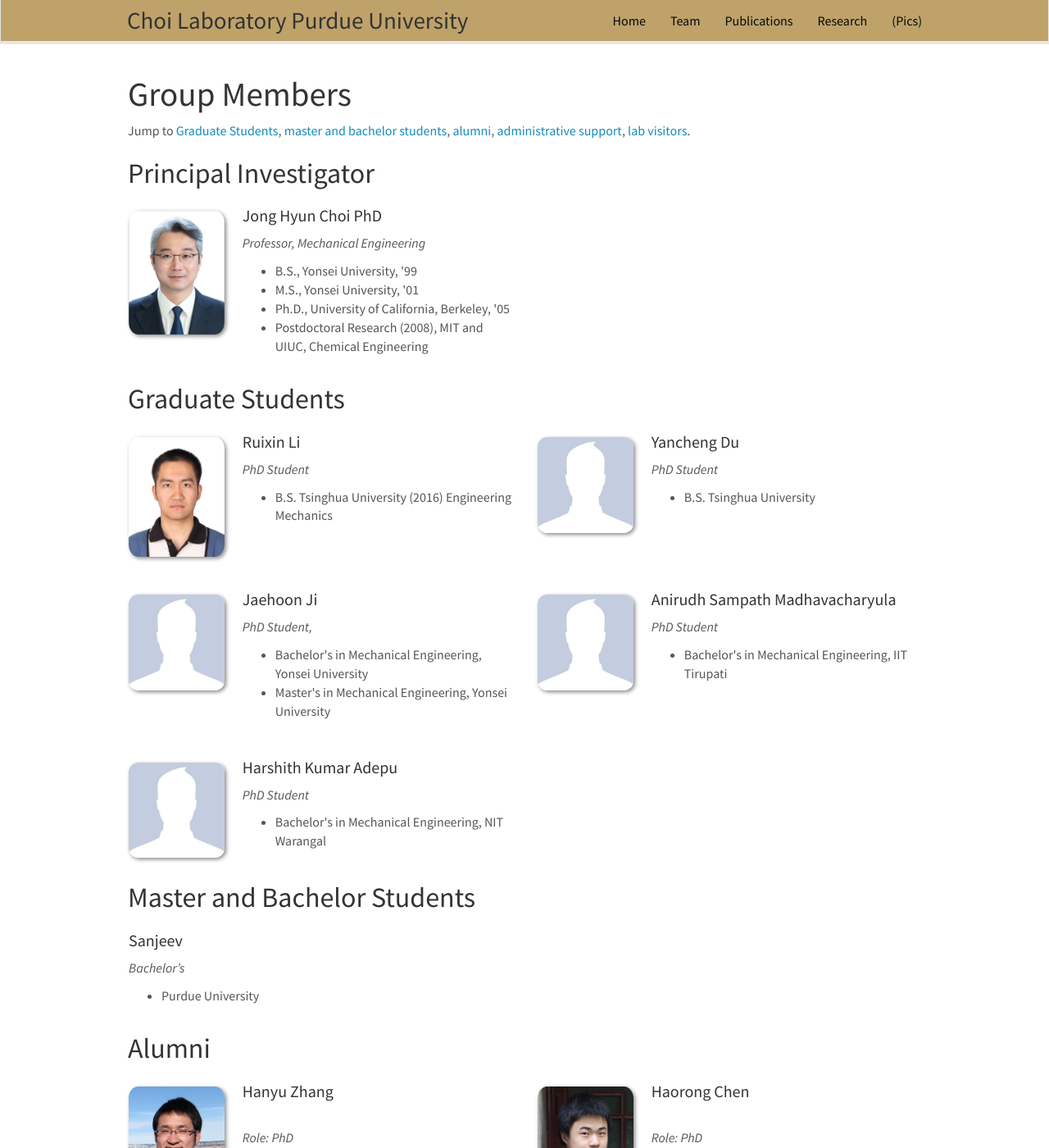
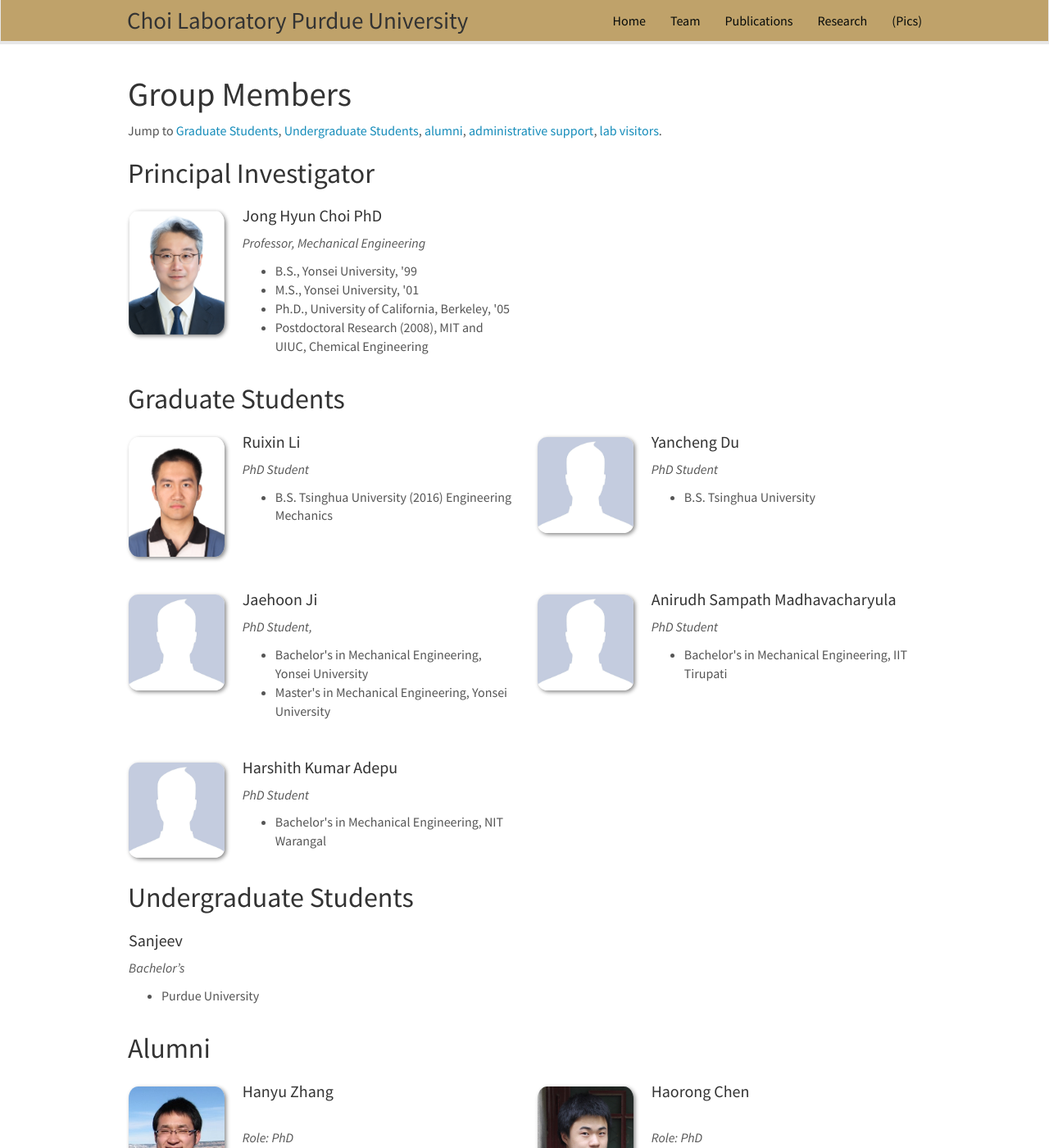
Before and after one commit to choidnalab/choidnalab.github.io, a Jekyll site: the page built from _pages/team.md, in a window 1280 px wide and 1400 px high. Shown: the whole window at 82% size. Built offline with Jekyll 4.4.1, drawn with Linux system fonts in a browser that asks for light colours; nearby versions of some CDN libraries.

Commit message:
Update team.md

```diff
--- a/_pages/team.md
+++ b/_pages/team.md
@@ -9,7 +9,7 @@ permalink: /team/
 # Group Members
 
 
-Jump to [Graduate Students](#PhD_students), [master and bachelor students](#master-and-bachelor-students), [alumni](#alumni), [administrative support](#administrative-support), [lab visitors](#lab-visitors).
+Jump to [Graduate Students](#PhD_students), [Undergraduate Students](#master-and-bachelor-students), [alumni](#alumni), [administrative support](#administrative-support), [lab visitors](#lab-visitors).
 
 ## Principal Investigator
 {% assign number_printed = 0 %}
@@ -139,7 +139,7 @@ Jump to [Graduate Students](#PhD_students), [master and bachelor students](#mast
 
 
 
-## Master and Bachelor Students
+## Undergraduate Students
 {% assign number_printed = 0 %}
 {% for member in site.data.master_bachelors_students %}
 
```
